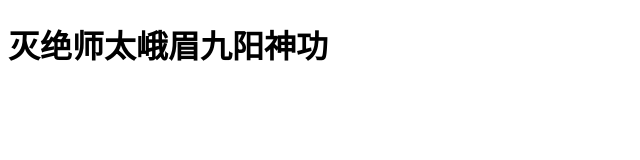
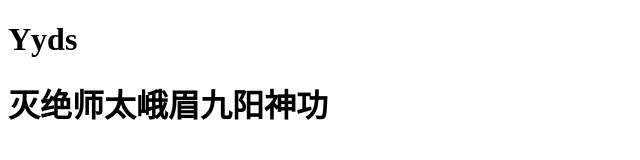
Before and after one commit to Guan0812/EMei, a plain HTML site: page index.html in a window 1280 px wide. Shown: the whole page, without its empty margins (0-640 px from the left). Drawn offline with Linux system fonts and the light colour scheme.

Commit message:
Gunn commit

```diff
--- a/index.html
+++ b/index.html
@@ -7,6 +7,7 @@
     <title>峨眉派</title>
 </head>
 <body>
+<h1>Yyds</h1>
     <h1>灭绝师太峨眉九阳神功</h1>
 </body>
 </html>
```
